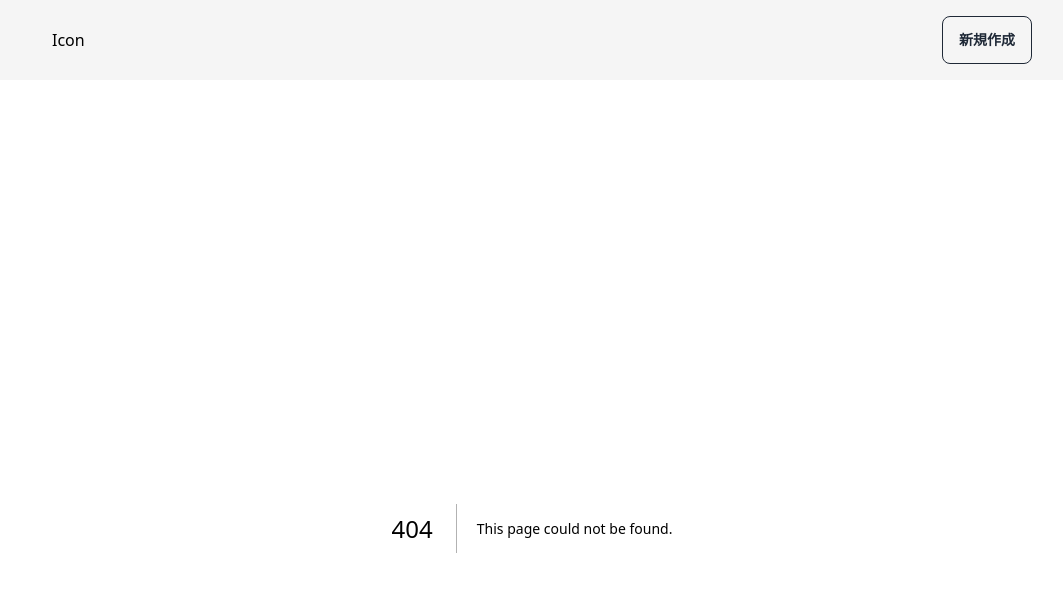
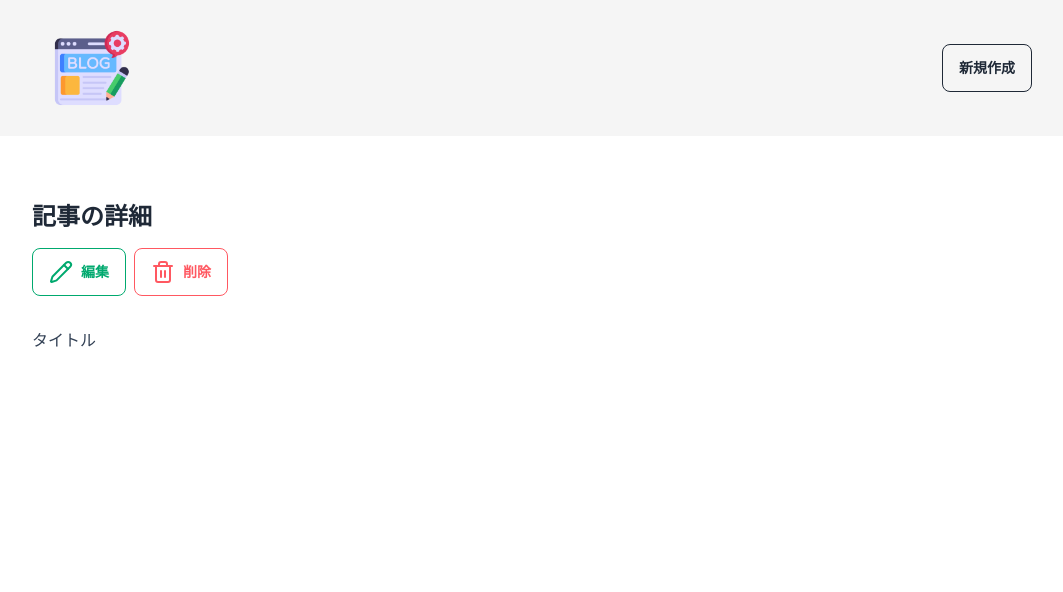
Before and after one commit to Kroro1208/tanstack-blog-nextjs, a Next.js app: page /blog/1 in a window 1280 px wide. Before the commit this address had no page. Shown: the top 592 px of the page, without its empty margins (108-1171 px from the left). Built offline with nearby package versions, Linux system fonts and the light colour scheme.

Commit message:
詳細ページ作成してボタンのアイコン設定

```diff
--- /dev/null
+++ b/app/blog/[id]/page.tsx
@@ -0,0 +1,15 @@
+import ButtonAction from "@/app/components/ButtonAction"
+
+const PostDetailPage = () => {
+  return (
+    <div>
+      <div className="mb-8">
+        <h2 className="text-2xl font-bold my-4">記事の詳細</h2>
+        <ButtonAction />
+      </div>
+      <p className="text-slate-700">タイトル</p>
+    </div>
+  )
+}
+
+export default PostDetailPage
--- a/app/components/ FormPost.tsx
+++ b/app/components/ FormPost.tsx
@@ -15,16 +15,18 @@ const  FormPost: FC<FormProps> = ({submit}) => {
         onSubmit={handleSubmit(submit)}
         className="flex flex-col items-center justify-center gap-5 mt-10" action="">
         <input
-            {...register("title")}
+            {...register("title", { required: true })}
             type="text"
             placeholder="タイトルを入力"
             className="input input-bordered w-full max-w-lg" />
         <textarea
-            {...register("content")}
+            {...register("content", { required: true })}
             className="textarea textarea-bordered w-full max-w-lg"
             placeholder="内容を入力"/>
-        <select {...register("tag")} className="select select-bordered w-full max-w-lg">
-            <option disabled selected>タグを選択</option>
+        <select {...register("tag", { required: true })}
+            defaultValue={""}
+            className="select select-bordered w-full max-w-lg">
+            <option disabled value="">タグを選択</option>
             <option>tech</option>
             <option>business</option>
             <option>ai</option>
--- /dev/null
+++ b/app/components/ButtonAction.tsx
@@ -0,0 +1,20 @@
+import { Pencil, Trash2 } from 'lucide-react'
+import Link from 'next/link'
+import React from 'react'
+
+const ButtonAction = () => {
+  return (
+    <div className='flex gap-2'>
+      <Link href="/edit/id">
+        <button type='button' className="btn btn-outline btn-success">
+            <Pencil />編集
+        </button>
+      </Link>
+      <button type='button' className="btn btn-outline btn-error">
+        <Trash2 />削除
+      </button>
+      </div>
+  )
+}
+
+export default ButtonAction
--- a/app/components/Navbar.tsx
+++ b/app/components/Navbar.tsx
@@ -1,4 +1,6 @@
 import Link from "next/link";
+import Icon from "../../public/blog.png"
+import Image from "next/image";
 
 const Navbar: React.FC = () => {
   return (
@@ -6,7 +8,7 @@ const Navbar: React.FC = () => {
         <div className="container">
             <div className="flex-1 p-5">
                 <Link href="/">
-                    Icon
+                    <Image src={Icon} width={80} height={80} alt="icon"/>
                 </Link>
             </div>
             <div className="flex-none">
--- a/package.json
+++ b/package.json
@@ -9,6 +9,7 @@
     "lint": "next lint"
   },
   "dependencies": {
+    "lucide-react": "^0.441.0",
     "next": "14.2.13",
     "react": "^18",
     "react-dom": "^18",
```
Also changed, not shown: public/blog.png (added), 1 other file (tests, documents, lock files or other folders).
